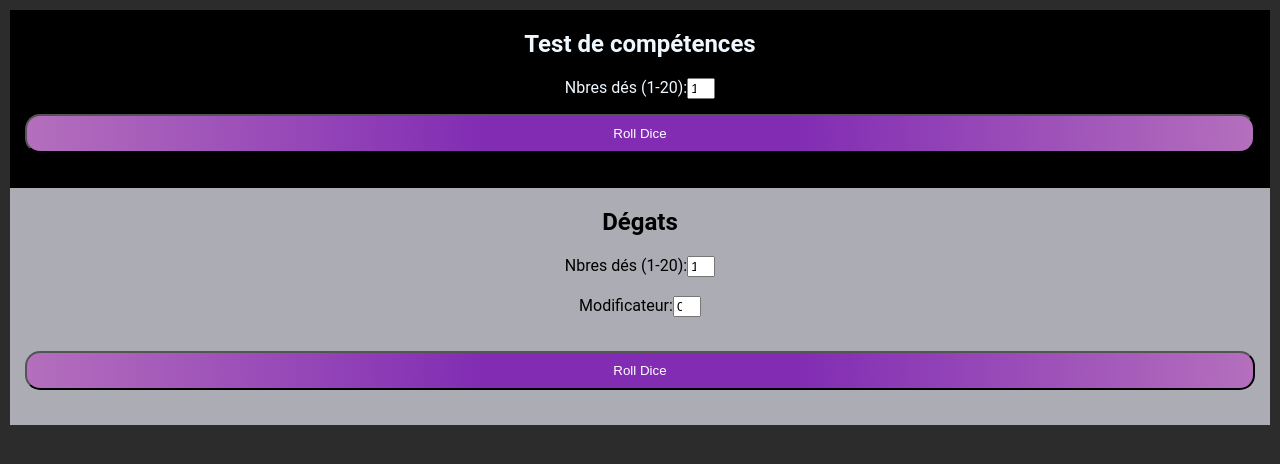
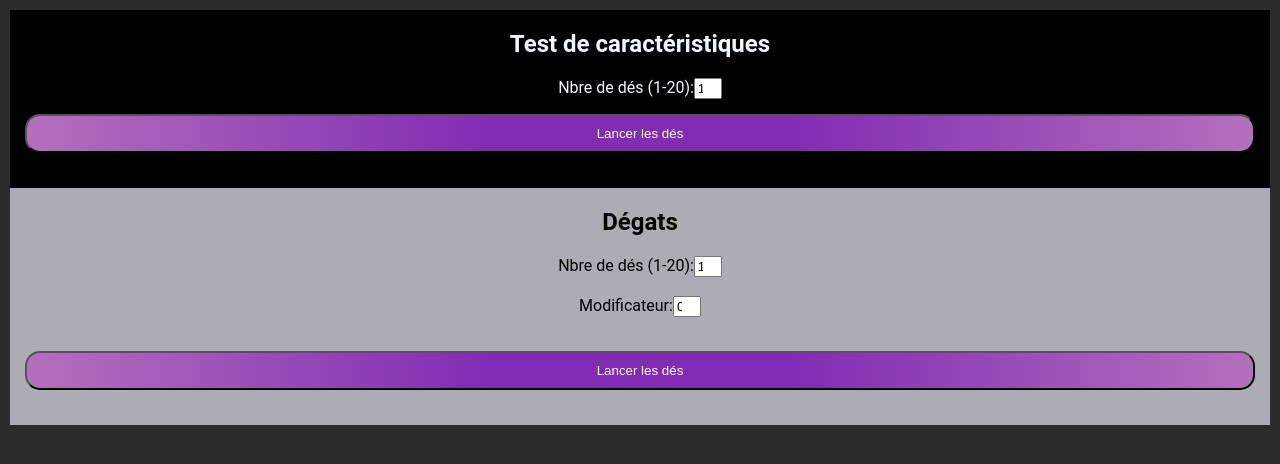
Before and after one commit to jeromeDaut/Roll_dice_for_Knight-RPG, a React (Create React App) app: page / in a window 1280 px wide. Shown: the top 464 px of the page. Built offline with nearby package versions, Linux system fonts and the light colour scheme.

Commit message:
changement des titres

```diff
--- a/src/components/dices/DicesDomages.jsx
+++ b/src/components/dices/DicesDomages.jsx
@@ -47,7 +47,7 @@ const DicesDomages = () => {
             </div>
           ))}
         </div>
-        <p>Dégats: <span className='result'>{sum}</span></p>
+        <p>Total: <span className='result'>{sum}</span></p>
       </div>
     );
   };
@@ -56,7 +56,7 @@ const DicesDomages = () => {
     <div className='roll-container2'>
     <h2> Dégats</h2>
       <label>
-        Nbres dés (1-20):
+        Nbre de dés (1-20):
         <input
           type="number"
           value={numDice}
@@ -75,7 +75,7 @@ const DicesDomages = () => {
         />
       </label>
       <br />
-      <button onClick={rollDice}>Roll Dice</button>
+      <button onClick={rollDice}>Lancer les dés</button>
       {renderDiceResults()}
     </div>
   );
--- a/src/components/dices/DicesSkills.jsx
+++ b/src/components/dices/DicesSkills.jsx
@@ -34,7 +34,6 @@ const DicesSkills = () => {
 
     return (
       <div className='container'>
-        <p>Résultats:</p>
         <div className="dice-container">
           {diceResults.map((result, index) => (
             <div className={`dice dice-${index}`} key={index}>
@@ -42,7 +41,7 @@ const DicesSkills = () => {
             </div>
           ))}
         </div>
-        <p>Nombre de réussites = <span className='result'>{evenCount}</span></p>
+        <p>Réussite(s) = <span className='result'>{evenCount}</span></p>
         <p>+ Overdrives si au moins une réussite</p>
       </div>
     );
@@ -50,9 +49,9 @@ const DicesSkills = () => {
 
   return (
     <div className='roll-container'>
-    <h2>Test de compétences</h2>
+    <h2>Test de caractéristiques</h2>
       <label>
-        Nbres dés (1-20):
+        Nbre de dés (1-20):
         <input
           type="number"
           value={numDice}
@@ -61,7 +60,7 @@ const DicesSkills = () => {
           max={20}
         />
       </label>
-      <button onClick={rollDice}>Roll Dice</button>
+      <button onClick={rollDice}>Lancer les dés</button>
       {renderDiceResults()}
     </div>
   );
```
